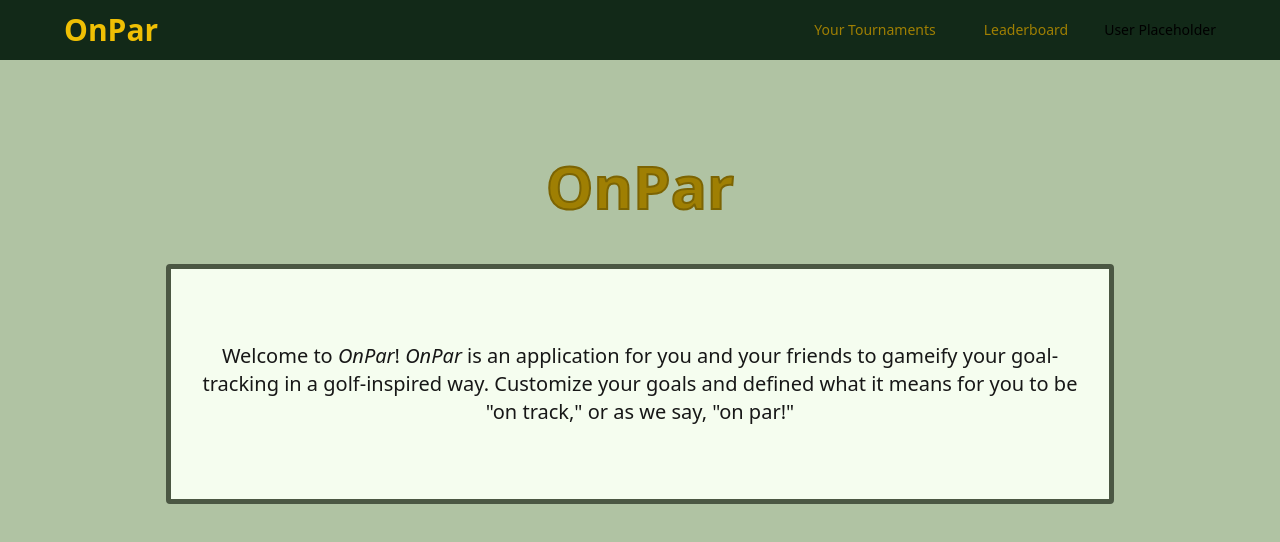
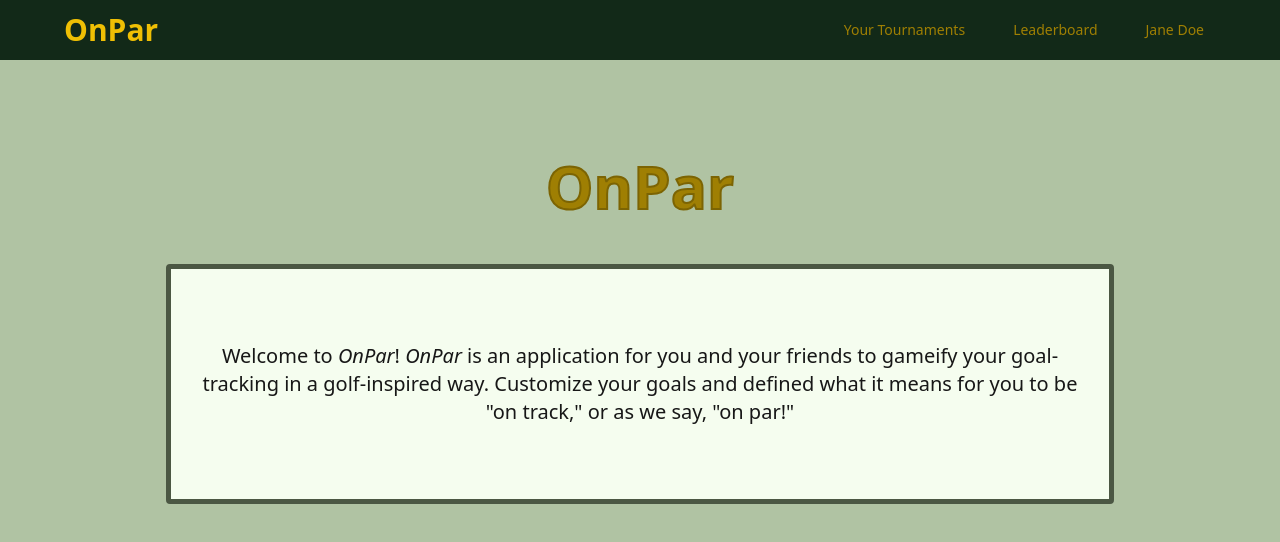
Before and after one commit to xgarcia17/OnPar, a Next.js app in the folder apps/web/: page / in a window 1280 px wide. Shown: the top 542 px of the page. Built offline with nearby package versions, Linux system fonts and the light colour scheme.

Commit message:
get general material ui modal working-- still need to format box

```diff
--- a/apps/web/components/navbar/desktopNavbarContent.tsx
+++ b/apps/web/components/navbar/desktopNavbarContent.tsx
@@ -3,6 +3,7 @@
 import { MINI_BUTTON_CLASSNAME, links } from "./navbar.constants";
 import { usePathname } from "next/navigation";
 import Link from "next/link";
+import UserSettingsModal from "./userSettingsModal";
 
 export default function DesktopNavbarContent() {
   const pathname = usePathname();
@@ -25,7 +26,8 @@ export default function DesktopNavbarContent() {
           </Link>
         );
       })}
-      <div>User Placeholder</div>
+      {/* <div>User Placeholder</div> */}
+      <UserSettingsModal />
     </div>
   );
 }
--- /dev/null
+++ b/apps/web/components/navbar/userSettingsModal.tsx
@@ -0,0 +1,32 @@
+"use client";
+
+import { MINI_BUTTON_CLASSNAME } from "./navbar.constants";
+import { useState } from "react";
+import { Modal, Box, Typography } from "@mui/material";
+
+export default function UserSettingsModal() {
+  const [open, setOpen] = useState(false);
+  const handleOpen = () => setOpen(true);
+  const handleClose = () => setOpen(false);
+  const username = "Jane Doe";
+  return (
+    <>
+      <button
+        className={`${MINI_BUTTON_CLASSNAME} text-navbar-inactive`}
+        onClick={handleOpen}
+      >
+        {username}
+      </button>
+      <Modal open={open} onClose={handleClose}>
+        <Box className="">
+          <Typography id="modal-modal-title" variant="h6" component="h2">
+            Text in a modal
+          </Typography>
+          <Typography id="modal-modal-description" sx={{ mt: 2 }}>
+            Duis mollis, est non commodo luctus, nisi erat porttitor ligula.
+          </Typography>
+        </Box>
+      </Modal>
+    </>
+  );
+}
--- a/apps/web/package.json
+++ b/apps/web/package.json
@@ -10,6 +10,9 @@
     "check-types": "tsc --noEmit"
   },
   "dependencies": {
+    "@emotion/react": "^11.14.0",
+    "@emotion/styled": "^11.14.1",
+    "@mui/material": "^9.0.1",
     "@onpar/types": "workspace:*",
     "clsx": "^2.1.1",
     "next": "16.2.4",
```
Also changed, not shown: 1 other file (tests, documents, lock files or other folders).
